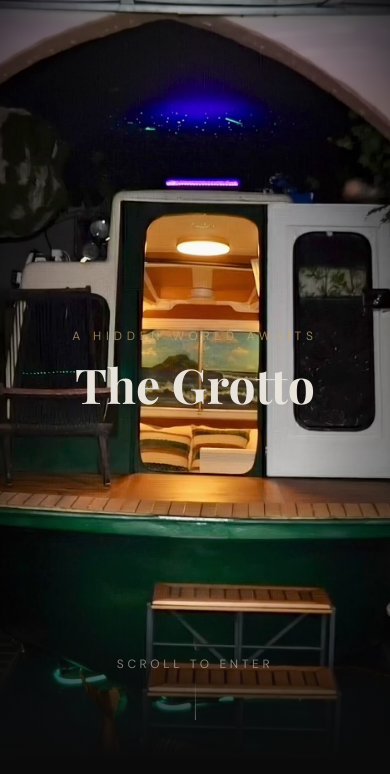
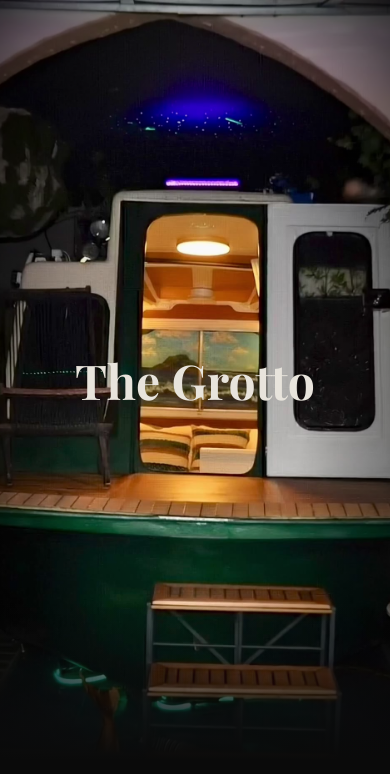
Before and after one commit to racheltomasetti/the-grotto, a Next.js app: page / in a window 390 px wide. Shown: the top 774 px of the page. Built offline with nearby package versions, Linux system fonts and the light colour scheme.

Commit message:
hero scroll leave it

```diff
--- a/components/HeroScroll.tsx
+++ b/components/HeroScroll.tsx
@@ -17,7 +17,6 @@ export default function HeroScroll() {
   const imgRef = useRef<HTMLImageElement>(null);
   const videoRef = useRef<HTMLVideoElement>(null);
   const overlayTextRef = useRef<HTMLDivElement>(null);
-  const scrollPromptRef = useRef<HTMLDivElement>(null);
 
   useEffect(() => {
     const section = sectionRef.current;
@@ -58,26 +57,23 @@ export default function HeroScroll() {
     };
 
     const setupSharedTextAnimations = () => {
-      gsap.to(overlayTextRef.current, {
+      const fadeStart = isMobileViewport ? "45% top" : "55% top";
+      const fadeEnd = isMobileViewport ? "55% top" : "75% top";
+      gsap.fromTo(
+        overlayTextRef.current,
+        { opacity: 1, y: 0 },
+        {
           opacity: 0,
           y: -40,
           scrollTrigger: {
             trigger: section,
-          start: "top top",
-          end: "15% top",
+            // Mobile fades sooner so final wave frames are clean.
+            start: fadeStart,
+            end: fadeEnd,
             scrub: true,
           },
-      });
-
-      gsap.to(scrollPromptRef.current, {
-        opacity: 0,
-        scrollTrigger: {
-          trigger: section,
-          start: "top top",
-          end: "5% top",
-          scrub: true,
-        },
-      });
+        }
+      );
     };
 
     const initMobileFrames = async () => {
@@ -314,15 +310,12 @@ export default function HeroScroll() {
           ref={overlayTextRef}
           className="absolute inset-0 flex flex-col items-center justify-center text-center px-6"
         >
-          <p
-            className="text-xs uppercase tracking-[0.4em] mb-4 opacity-70"
-            style={{ fontFamily: "var(--font-dm-sans)", color: "var(--color-warm)" }}
-          >
-            A hidden world awaits
-          </p>
           <h1
-            className="text-5xl md:text-7xl lg:text-8xl font-bold leading-none mb-6"
-            style={{ fontFamily: "var(--font-playfair)", color: "var(--color-mist)" }}
+            className="text-5xl md:text-7xl lg:text-8xl font-bold leading-none"
+            style={{
+              fontFamily: "var(--font-playfair)",
+              color: "var(--color-mist)",
+            }}
           >
             The Grotto
           </h1>
@@ -334,19 +327,6 @@ export default function HeroScroll() {
           </p> */}
         </div>
 
-        {/* Scroll prompt */}
-        <div
-          ref={scrollPromptRef}
-          className="absolute bottom-10 left-1/2 -translate-x-1/2 flex flex-col items-center gap-2"
-        >
-          <p
-            className="text-xs uppercase tracking-[0.3em] opacity-50"
-            style={{ color: "var(--color-mist)" }}
-          >
-            Scroll to enter
-          </p>
-          <div className="w-px h-10 bg-gradient-to-b from-transparent to-white opacity-30 animate-pulse" />
-        </div>
       </div>
     </div>
   );
```
Lines whose indentation alone changed are shown as unchanged.
